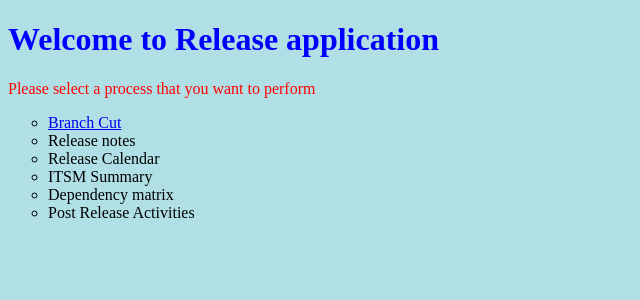
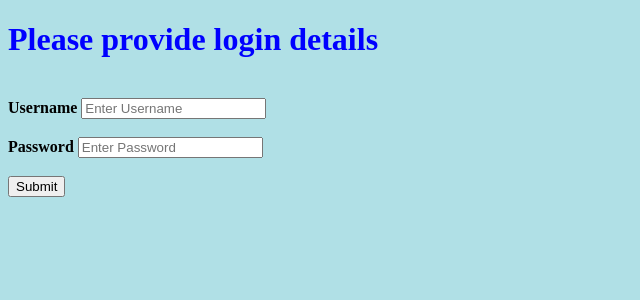
Before and after one commit to shreekaraudupa/release-app, a Flask app: page / in a window 1280 px wide. Shown: the top 300 px of the page, without its empty margins (0-640 px from the left). Run offline with Flask 2, Linux system fonts and the light colour scheme.

Commit message:
Running application

```diff
--- a/application/application.py
+++ b/application/application.py
@@ -1,15 +1,29 @@
-from flask import Flask , render_template
+from flask import Flask, render_template, request
 
 app = Flask(__name__)
 
+user_cred = {}
+
 
 @app.route("/")
+def home():
+    return render_template("login-details.html")
+
+
+@app.route("/main", methods=["POST"])
 def mainPage():
-    return render_template("main-page.html")
+    sid = request.form['sid']
+    sso = request.form['sso']
+    user_cred['sid'] = sid
+    user_cred['sso'] = sso
+    return render_template("main-page.html", sid=sid)
+
 
 @app.route("/branch_cut")
 def branch_cut():
+    #print(user_cred)
     return render_template("branch-cut.html")
 
+
 if __name__ == "__main__":
-    app.run(debug=True,port=8000)
+    app.run(debug=True, port=8000)
--- a/application/templates/branch-cut.html
+++ b/application/templates/branch-cut.html
@@ -1,5 +1,7 @@
 <h1>Branch Cut Process </h1>
 
-{% extends "login-details.html"  %}
+{% extends "common.html"  %}
+
+
 
 <a href="{{ url_for('mainPage') }}">Home Page</a>
--- a/application/templates/login-details.html
+++ b/application/templates/login-details.html
@@ -1,85 +1,20 @@
-<!DOCTYPE html>
-<html>
-<head>
-    <meta name="viewport" content="width=device-width, initial-scale=1">
-    <style>
-        body {font-family: Arial, Helvetica, sans-serif;}
-        form {border: 3px solid #f1f1f1;}
+{% extends "common.html"%}
 
-        input[type=text], input[type=password] {
-          width: 100%;
-          padding: 12px 20px;
-          margin: 8px 0;
-          display: inline-block;
-          border: 1px solid #ccc;
-          box-sizing: border-box;
-        }
+{% block body %}
 
-        button {
-          background-color: #4CAF50;
-          color: white;
-          padding: 14px 20px;
-          margin: 8px 0;
-          border: none;
-          cursor: pointer;
-          width: 100%;
-        }
+    <h1>Please provide login details</h1>
 
-        button:hover {
-          opacity: 0.8;
-        }
+    <br>
+    <form action="{{ url_for('mainPage') }}" method="post">
+    <div class="container">
+        <label ><b>Username</b></label>
+        <input type="text" placeholder="Enter Username" name="sid" required>
+        <br><br>
+        <label ><b>Password</b></label>
+        <input type="password" placeholder="Enter Password" name="sso" required>
+        <br><br>
+        <button>Submit</button>
+    </div>
+    </form>
 
-        .cancelbtn {
-          width: auto;
-          padding: 10px 18px;
-          background-color: #f44336;
-        }
-
-        .container {
-          padding: 16px;
-        }
-
-        .form-div {
-           width: 50%;
-        }
-
-        span.psw {
-          float: right;
-          padding-top: 16px;
-        }
-
-        /* Change styles for span and cancel button on extra small screens */
-        @media screen and (max-width: 300px) {
-          span.psw {
-             display: block;
-             float: none;
-          }
-          .cancelbtn {
-             width: 100%;
-          }
-        }
-</style>
-</head>
-<body>
-
-<h2>Login Form</h2>
-
-<form class="form-div" action="/action_page.php" method="post">
-    <div class="container">
-        <label for="uname"><b>Username</b></label>
-        <input type="text" placeholder="Enter Username" name="uname" required>
-
-        <label for="psw"><b>Password</b></label>
-        <input type="password" placeholder="Enter Password" name="psw" required>
-
-        <button type="submit">Login</button>
-    </div>
-
-    <div class="container" style="background-color:#f1f1f1">
-        <button type="button" class="cancelbtn">Cancel</button>
-        <span class="psw">Forgot <a href="#">password?</a></span>
-    </div>
-</form>
-
-</body>
-</html>
+{% endblock %}
--- a/application/templates/main-page.html
+++ b/application/templates/main-page.html
@@ -2,6 +2,8 @@
 
 {% block body %}
         <h1>Welcome to Release application</h1>
+
+        <h3>Logged in as {{ sid }}</h3>
 
         <p>Please select a process that you want to perform</p>
 
```
